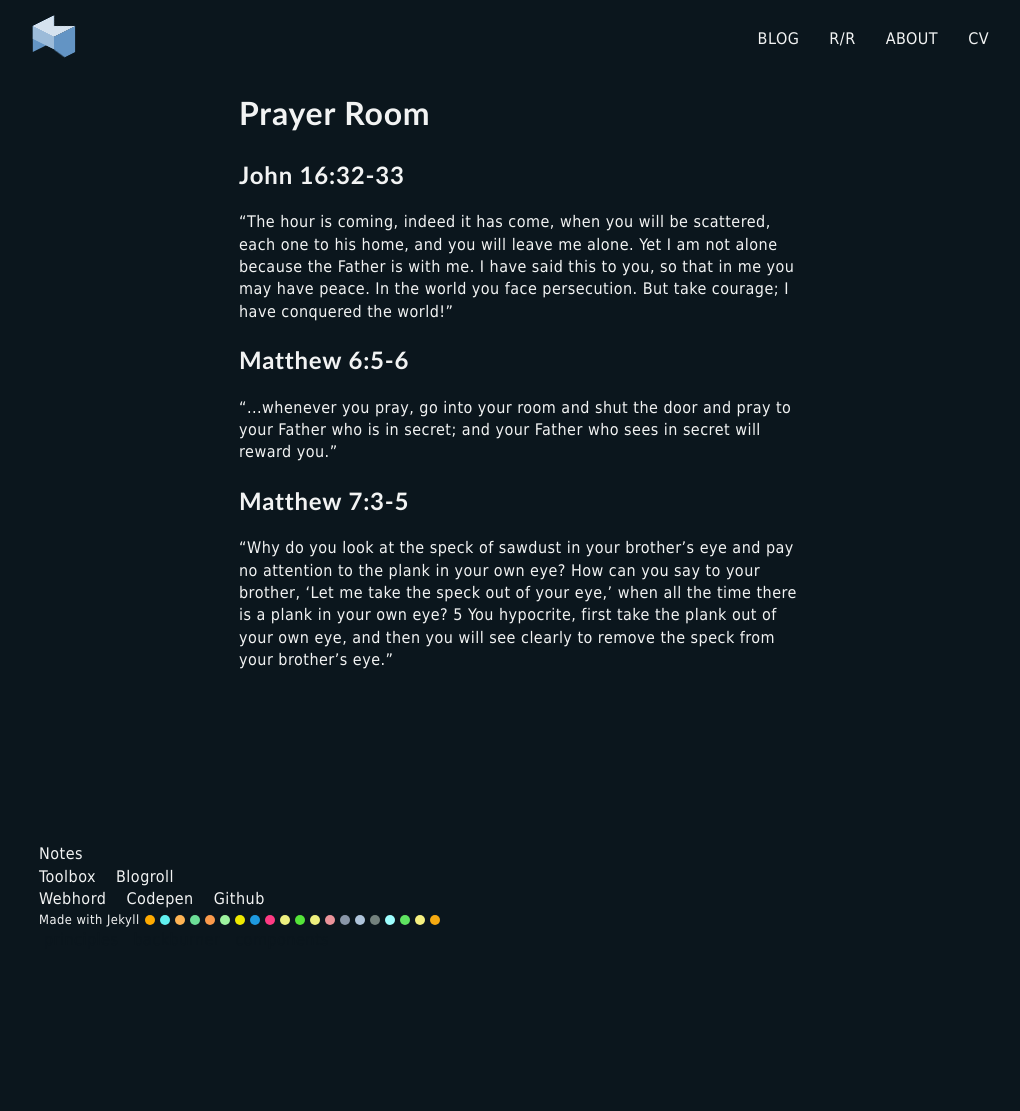
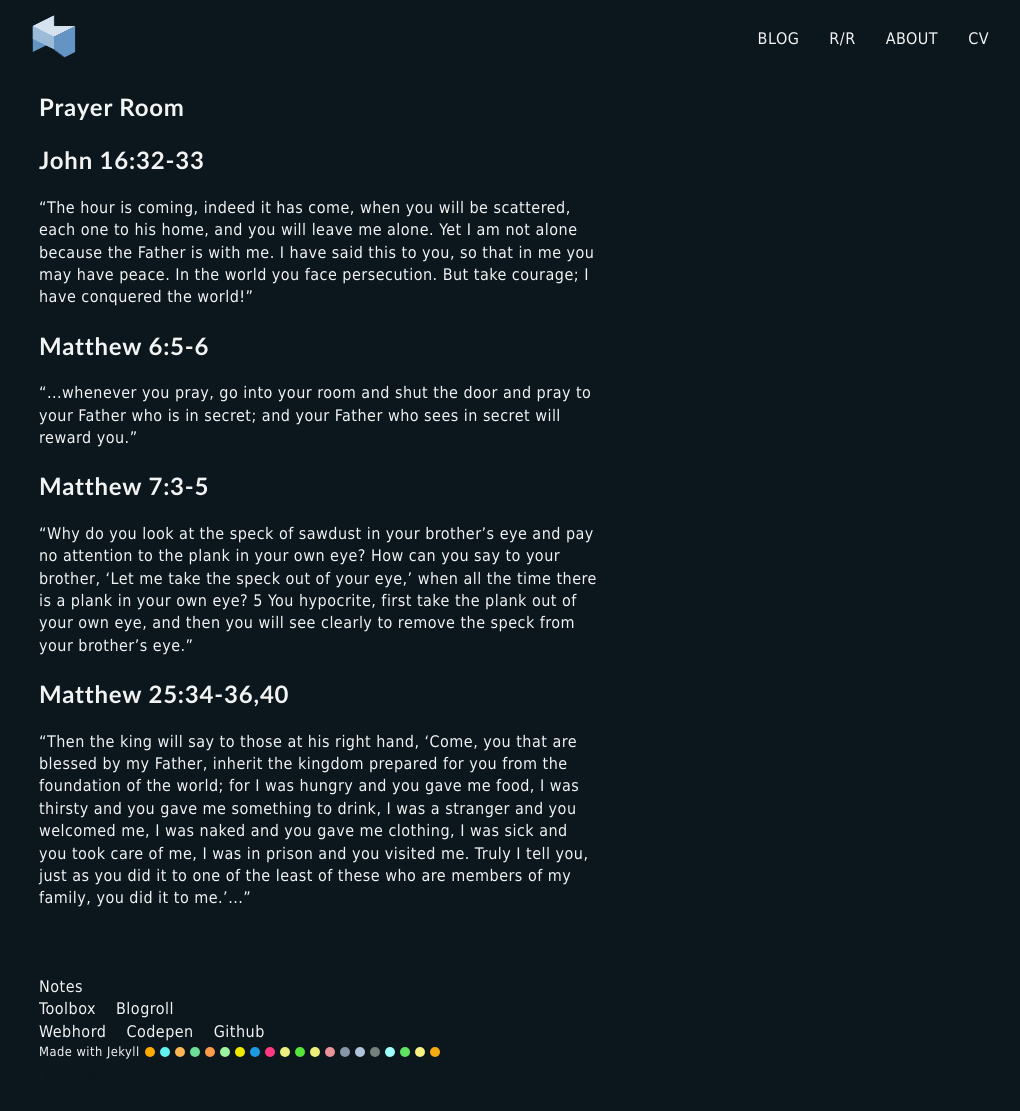
Before and after one commit to mpdagang/mpdagang.github.io, a Jekyll site: the page built from _pages/prayer-room.html, in a window 1280 px wide. Shown: the whole page, without its empty margins (121-1141 px from the left). Built offline with Jekyll 4.4.1, drawn with Linux system fonts in a browser that asks for light colours; before the commit the page ends 979 px from its top, so only the background shows below that.

Commit message:
update p page

```diff
--- a/_pages/prayer-room.html
+++ b/_pages/prayer-room.html
@@ -3,11 +3,11 @@
   title: Prayer Room
   permalink: /prayer-room
 ---
-<header class="mp-con mp-w-s">
+<article class="mp-con mp-w-l p-prayer-room">
+  <header class="mp-w-s">
     <h1>Prayer Room</h1>
   </header>
-<article class="mp-con mp-w-s p-prayer-room">
-
+  <section class="mp-w-s">
     <h2>John 16:32-33</h2>
     <p><q>The hour is coming, indeed it has come, when you will be
     scattered, each one to his home, and you will leave me alone. Yet I
@@ -28,4 +28,14 @@ time there is a plank in your own eye? 5 You hypocrite, first take the
     plank out of your own eye, and then you will see clearly to remove the
     speck from your brother’s eye.</q></p>
 
+    <h2>Matthew 25:34-36,40</h2>
+    <p><q>Then the king will say to those at his right hand, ‘Come, you
+    that are blessed by my Father, inherit the kingdom prepared for you
+    from the foundation of the world; for I was hungry and you gave me
+    food, I was thirsty and you gave me something to drink, I was a
+    stranger and you welcomed me, I was naked and you gave me clothing,
+    I was sick and you took care of me, I was in prison and you visited me.
+    Truly I tell you, just as you did it to one of the least of these who
+    are members of my family, you did it to me.’...</q></p>
+  </section>
 </article>
```
Lines whose indentation alone changed are shown as unchanged.
